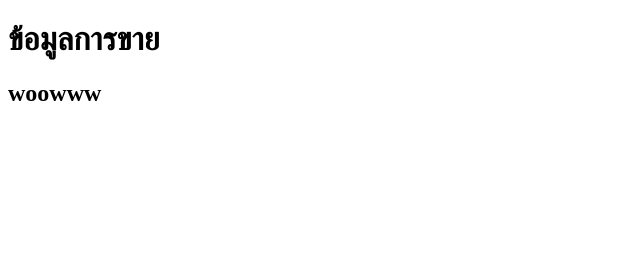
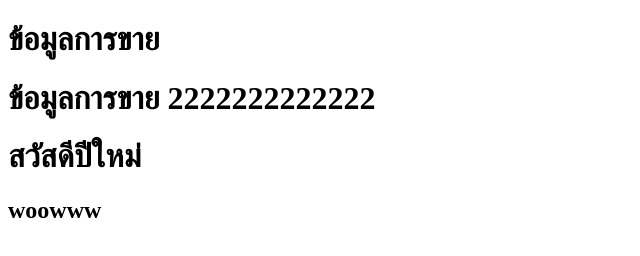
Before and after one commit to innovationkidsclub/git_project, a plain HTML site: page index.html in a window 1280 px wide. Shown: the whole page, without its empty margins (0-640 px from the left). Drawn offline with Linux system fonts and the light colour scheme.

Commit message:
add readme

```diff
--- a/index.html
+++ b/index.html
@@ -8,6 +8,8 @@
 </head>
 <body>
     <h1>ข้อมูลการขาย</h1>
+    <h1>ข้อมูลการขาย 2222222222222</h1>
+    <h1>สวัสดีปีใหม่</h1>
     <h2>woowww</h2>
 </body>
 </html>
```
Also changed, not shown: 1 other file.
